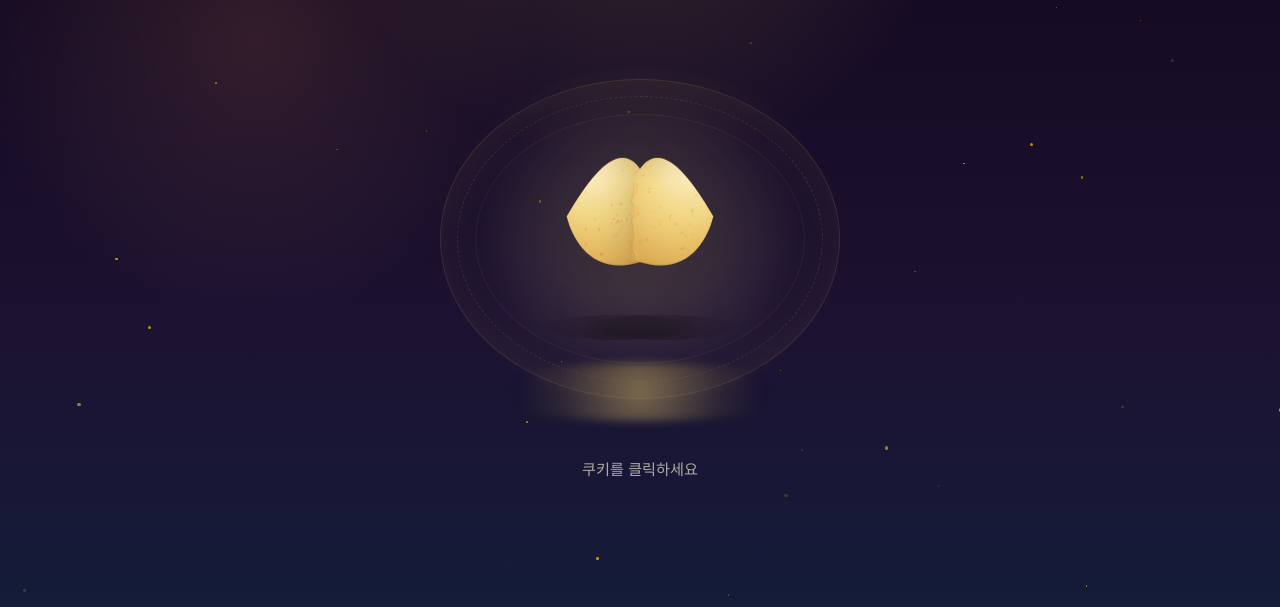
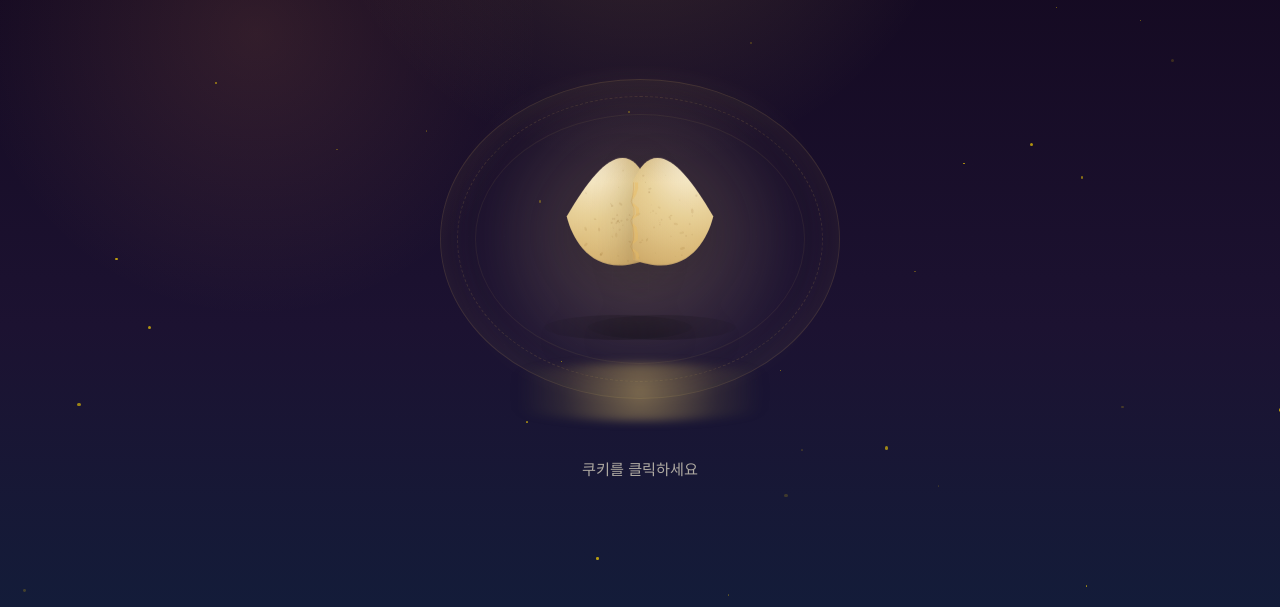
Before and after one commit to eottabom/playground, a website: page fortune-cookie/index.html in a window 1280 px wide. Shown: the part 160-767 px from the top of the page. Drawn offline with Linux system fonts and the light colour scheme.

Commit message:
fix: 포츈쿠키 이미지 개선 및 공유하기 기능 개선

```diff
--- a/fortune-cookie/fortune.js
+++ b/fortune-cookie/fortune.js
@@ -50,11 +50,11 @@ function drawClosedCookie(canvas) {
     ctx.fill();
     ctx.save();
     const body = ctx.createRadialGradient(w * 0.38, h * 0.28, w * 0.04, cx, cy, w * 0.44);
-    body.addColorStop(0, "#fce9b6");
-    body.addColorStop(0.20, "#f5d57c");
-    body.addColorStop(0.45, "#e8b44d");
-    body.addColorStop(0.70, "#d49332");
-    body.addColorStop(1, "#b07025");
+    body.addColorStop(0, "#f5e6c8");
+    body.addColorStop(0.20, "#e8d09a");
+    body.addColorStop(0.45, "#dbb87a");
+    body.addColorStop(0.70, "#c49550");
+    body.addColorStop(1, "#a67538");
     ctx.fillStyle = body;
     ctx.fill(path);
     ctx.clip(path);
@@ -229,11 +229,11 @@ function drawCookieHalf(canvas, side) {
     const lightX = isLeft ? outerX + w * 0.1 : outerX - w * 0.1;
     const lightY = cy - h * 0.19;
     const mainGrad = ctx.createRadialGradient(lightX, lightY, w * 0.02, bodyCx, bodyCy, w * 0.56);
-    mainGrad.addColorStop(0, "#fae7ab");
-    mainGrad.addColorStop(0.24, "#f1d27a");
-    mainGrad.addColorStop(0.52, "#dfab4e");
-    mainGrad.addColorStop(0.78, "#c07f2f");
-    mainGrad.addColorStop(1.0, "#9d5e22");
+    mainGrad.addColorStop(0, "#f2e2be");
+    mainGrad.addColorStop(0.24, "#e5cb8e");
+    mainGrad.addColorStop(0.52, "#d4af6a");
+    mainGrad.addColorStop(0.78, "#b8893e");
+    mainGrad.addColorStop(1.0, "#956828");
     ctx.fillStyle = mainGrad;
     ctx.fillRect(0, 0, w, h);
     // Edge/rim darkening
@@ -664,12 +664,19 @@ class FortuneCookie {
                 await navigator.share({ files: [file], title: t.title, url });
                 return;
             }
+            try {
+                await navigator.clipboard.write([new ClipboardItem({ "image/png": blob })]);
+                this.showToast(this.lang === "ko" ? "이미지가 복사됐어요 ✓" : "Image copied ✓");
+                return;
+            }
+            catch (_d) {
                 const a = document.createElement("a");
                 a.href = URL.createObjectURL(blob);
                 a.download = "fortune-cookie.png";
                 a.click();
                 URL.revokeObjectURL(a.href);
                 this.showToast(this.lang === "ko" ? "이미지가 저장됐어요 ✓" : "Image saved ✓");
+            }
             return;
         }
         catch (_a) { }
--- a/fortune-cookie/styles.css
+++ b/fortune-cookie/styles.css
@@ -579,7 +579,8 @@
       }
 
       .mini-slip .slip-meta {
-        justify-content: flex-start;
+        justify-content: center;
+        flex-wrap: wrap;
       }
     }
 
```
Also changed, not shown: fortune-cookie/fortune.ts (+16 -10 lines). Lines whose indentation alone changed are shown as unchanged.
